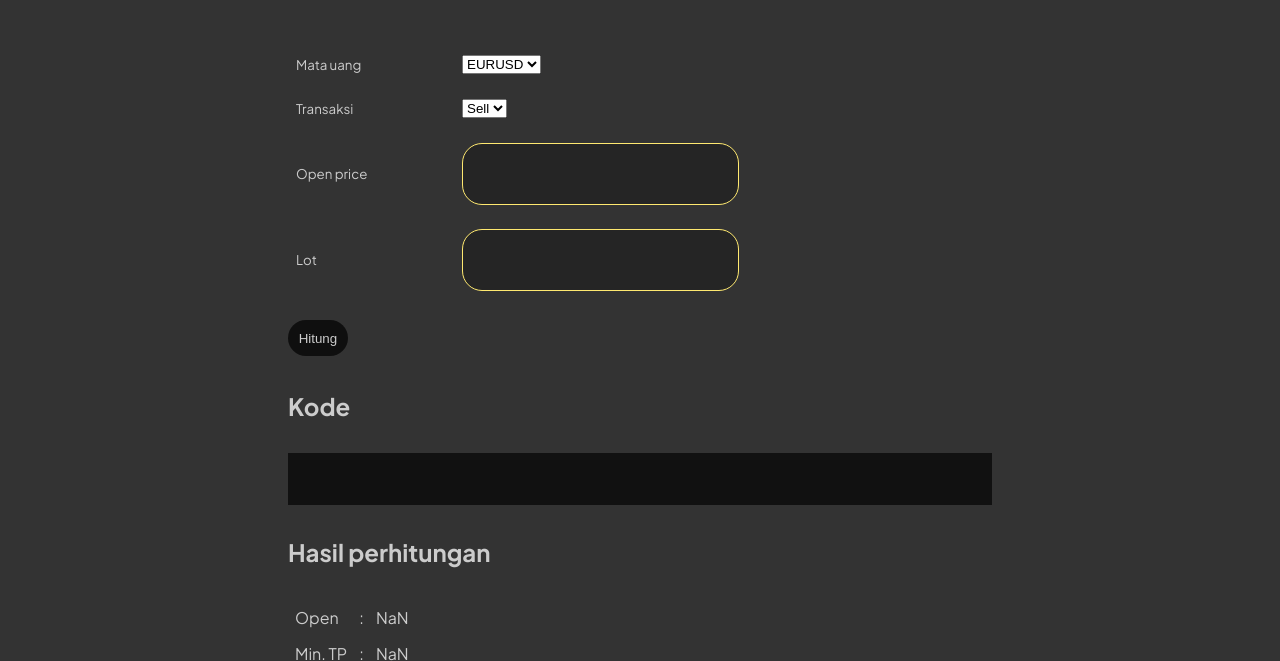
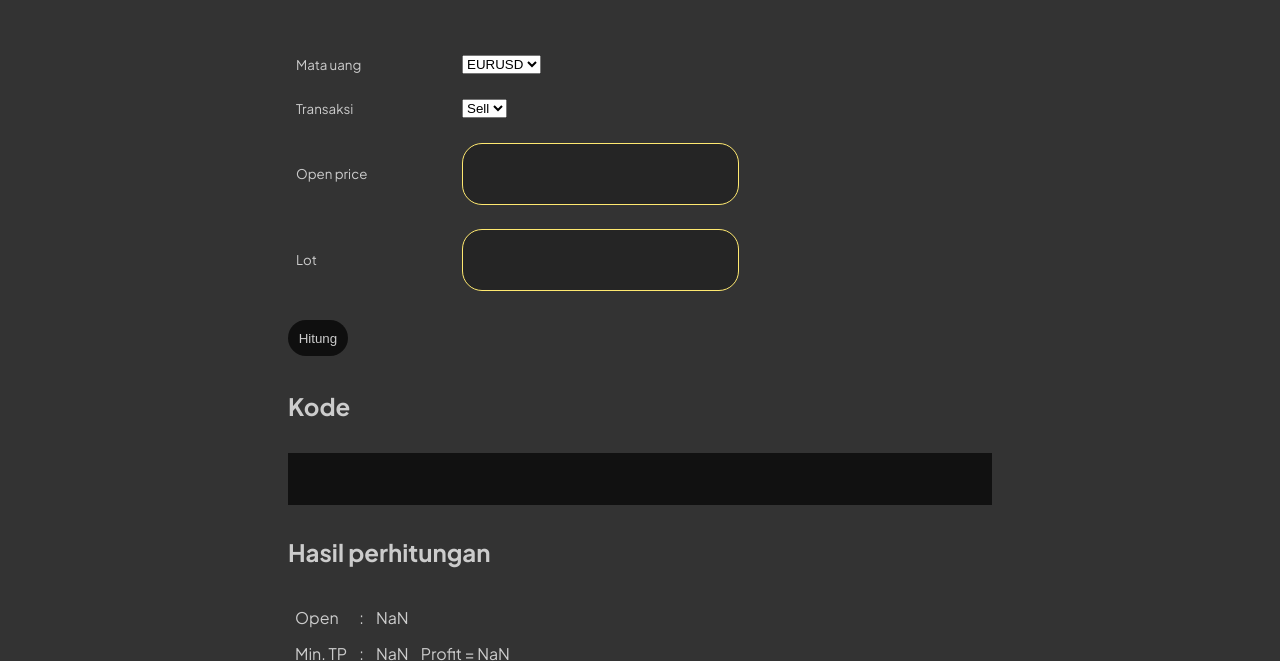
Before and after one commit to bennyesp/bennyesp.github.io, a plain HTML site: page app/main-tp-sl/index.html in a window 1280 px wide. Both pictures are taken after a click on the button "Hitung". Shown: the part 139-800 px from the top of the page. Drawn offline with Linux system fonts and the light colour scheme.

Commit message:
Update index.html

```diff
--- a/app/main-tp-sl/index.html
+++ b/app/main-tp-sl/index.html
@@ -29,6 +29,7 @@
                     price+=adder;
                 }
                 document.getElementById('open').textContent=op;
+                document.getElementById('profit').textContent=p;
                 document.getElementById('mintp').textContent=x;
             },
             reset:function(){}
@@ -76,7 +77,7 @@
                                 <td>Open</td><td class='titikdua titik-dua'>:</td><td id='open'></td>
                             </tr>
                             <tr>
-                                <td>Min. TP</td><td class='titikdua titik-dua'>:</td><td id='mintp'></td>
+                                <td>Min. TP</td><td class='titikdua titik-dua'>:</td><td id='mintp'></td><td>Profit = <span id='profit'></span></td>
                             </tr>
                             <tr>
                                 <td>Min. SL</td><td class='titikdua titik-dua'>:</td><td id='minsl'></td>
```
